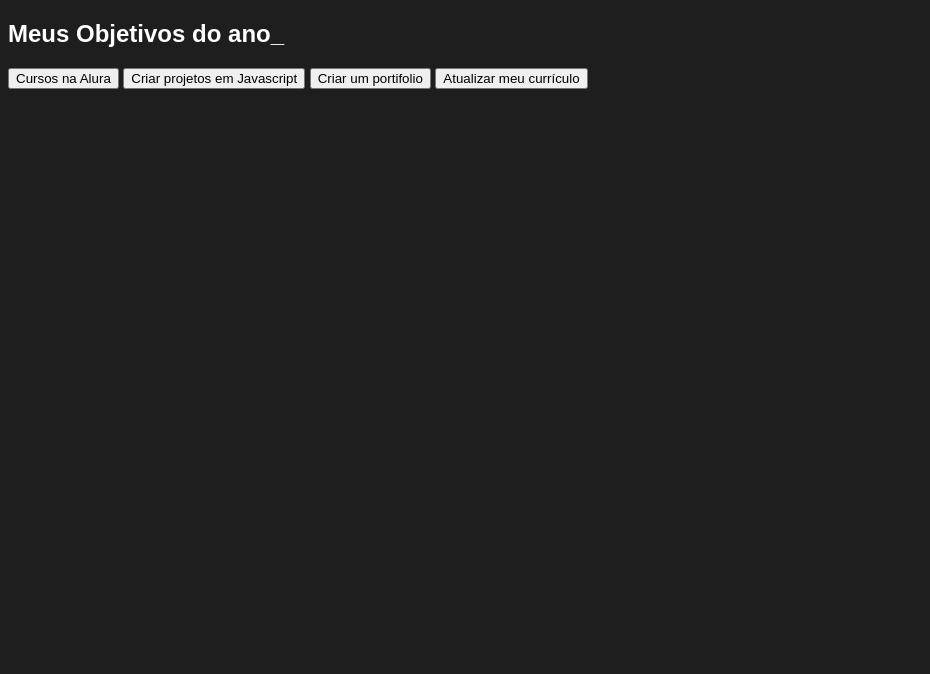
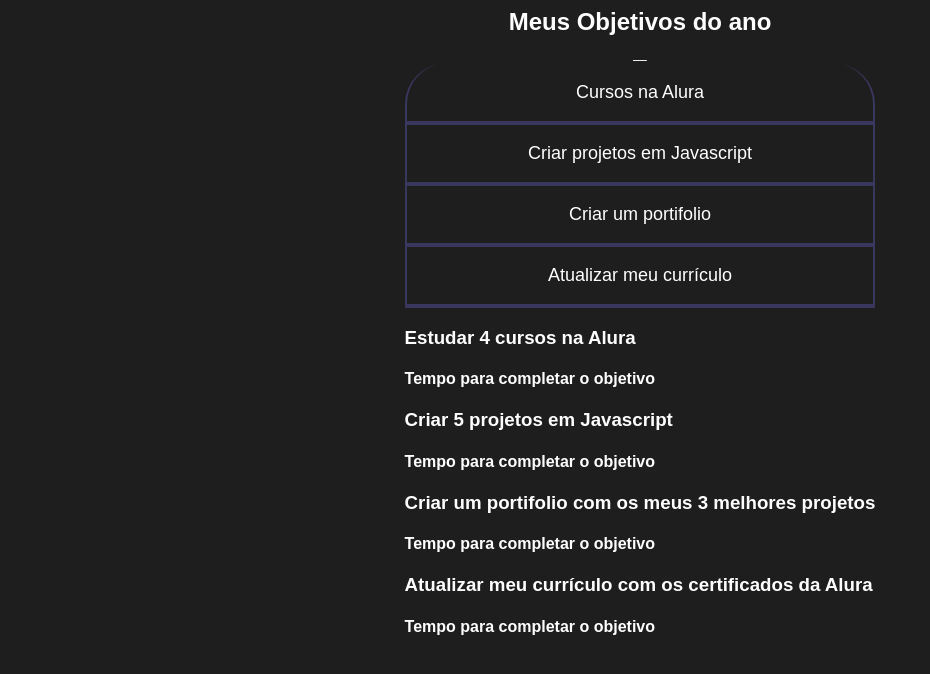
Before and after one commit to barbaraleticia0124/minhasmetas, a plain HTML site: page index.html in a window 1280 px wide. Shown: the whole page, without its empty margins (0-930 px from the left). Drawn offline with Linux system fonts and the light colour scheme.

Commit message:
Add files via upload

```diff
--- a/index.html
+++ b/index.html
@@ -15,6 +15,23 @@
         <button class="botao">Criar projetos em Javascript</button>
         <button class="botao">Criar um portifolio</button>
         <button class="botao">Atualizar meu currículo</button>
+        <div class="abas-textos">
+          <div class="aba-conteudo">
+            <h3 class="aba-conteudo-titulo-principal">Estudar 4 cursos na Alura</h3>
+            <h4 class="aba-conteudo-titulo-secundario"> Tempo para completar o objetivo</h4>
+        </div>
+        <div class="aba-conteudo">
+          <h3 class="aba-conteudo-titulo-principal"> Criar 5 projetos em Javascript</h3>
+          <h4 class="aba-conteudo-titulo-secundario"> Tempo para completar o objetivo</h4>
+        </div>
+        <div class="aba-conteudo">
+          <h3 class="aba-conteudo-titulo-principal"> Criar um portifolio com os meus 3 melhores projetos</h3>
+          <h4 class="aba-conteudo-titulo-secundario"> Tempo para completar o objetivo</h4>
+        </div>
+        <div class="aba-conteudo">
+          <h3 class="aba-conteudo-titulo-principal">Atualizar meu currículo com os certificados da Alura</h3>
+          <h4 class="aba-conteudo-titulo-secundario"> Tempo para completar o objetivo</h4>
+        </div>
       </div>
     </section>
 </body>
--- /dev/null
+++ b/main.js
@@ -0,0 +1,5 @@
+const botoes= document.querySelectorALL(".botao");
+
+for(leti=0;i <botoes.length;i++){
+
+}
--- a/style.css
+++ b/style.css
@@ -12,3 +12,47 @@
     color: var(--branco);
     font-family: 'Chakra Petch', sans-serif;
 }
+
+.conteudo-principal {
+    display: flex;
+    flex-direction: column;
+    justify-content: center;
+    align-items: center;
+    max-width: 1200px;
+    width: 100%;
+    margin: 0 auto;
+}
+
+.titulo-pŕincipal span{
+    text-align: left;
+    width: 100%;
+    font-size: 32px;
+}
+
+.titulo-principal span {
+    color: var(--verde);
+}
+
+.botao{
+    font-family: "Chakra Petch", sans-serif;
+    background-color: var(--botao-inativo);
+    color: var(--branco);
+    display: flex;
+    justify-content: center;
+    padding: 1em;
+    font-size: 18px;
+    align-items: center;
+    width: 100%;
+    border-bottom: 4px solid var(--botao-ativo);
+    border-left: 2px solid var(--botao-ativo);
+    border-right: 2px solid var(--botao-ativo);
+    border-top: none;
+}
+
+.botao:first-child {
+    border-radius: 40px 40px 0 0;
+}
+
+.botoes{
+    display: block;
+}
```
